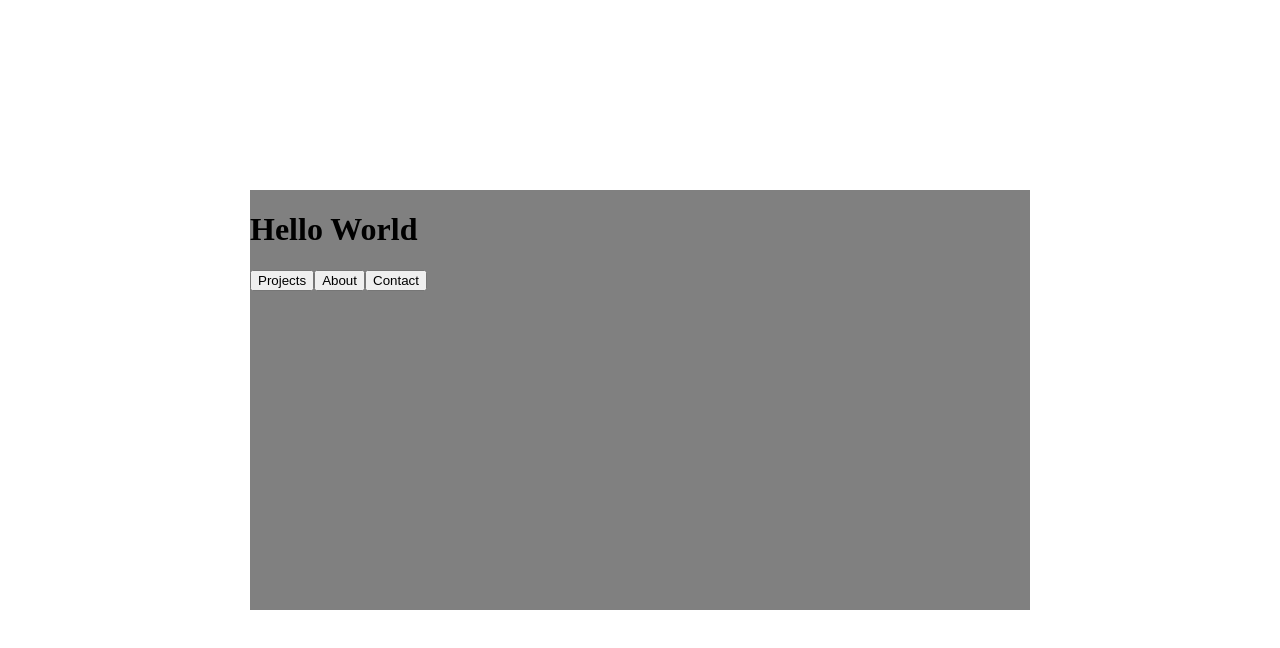
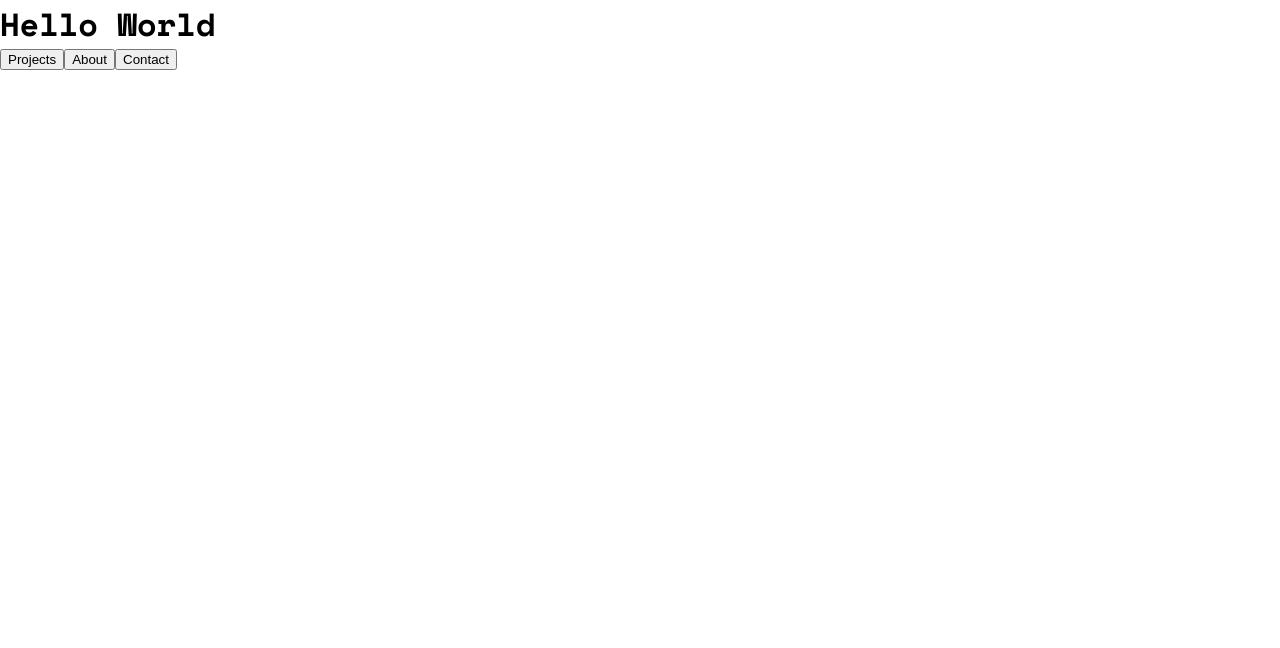
Before and after one commit to TapJc/briansida-portfolio, a React (Vite) app: page / in a window 1280 px wide. Shown: the top 648 px of the page. Built offline with nearby package versions, Linux system fonts and the light colour scheme.

Commit message:
Included CSS variables and updated font styles

```diff
--- a/index.html
+++ b/index.html
@@ -2,7 +2,14 @@
 <html lang="en">
   <head>
     <meta charset="UTF-8" />
-    <link rel="icon" type="image/svg+xml" href="/favicon.svg" />
+
+    <!-- Establish early connections to Google Fonts servers for faster font loading -->
+    <link rel="preconnect" href="https://fonts.googleapis.com">
+    <link rel="preconnect" href="https://fonts.gstatic.com" crossorigin>
+
+    <!-- Load Inter (body) and Space Mono (headings) from Google Fonts -->
+    <link href="https://fonts.googleapis.com/css2?family=Inter:ital,opsz,wght@0,14..32,100..900;1,14..32,100..900&family=Space+Mono:ital,wght@0,400;0,700;1,400;1,700&display=swap" rel="stylesheet">
+
     <meta name="viewport" content="width=device-width, initial-scale=1.0" />
     <title>briansida-portfolio</title>
   </head>
--- a/src/styles/App.module.css
+++ b/src/styles/App.module.css
@@ -5,10 +5,10 @@
   overflow: hidden;
 }
 
-.homePanel {
-  position: absolute;
+.intro {
   display: flex;
   flex-direction: column;
+  position: fixed;
 
   top: 50%;
   left: 50%;
@@ -20,4 +20,43 @@
   max-height: 420px;
 
   background-color: gray;
+  border-radius: 8px;
 }
+
+.introContent {
+  flex: 1;
+  display: flex;
+  flex-direction: column;
+
+  justify-content: space-evenly;
+  padding: 40px 20px;
+}
+
+.introTitleBar {
+  background-color: black;
+  color: white;
+
+  font-size: 2rem;
+  font-weight: bold;
+
+  height: 30px;
+  padding: 0 10px;
+  border-top-left-radius: 8px;
+  border-top-right-radius: 8px;
+}
+
+.name {
+  text-align: center;
+  font-weight: bold;
+}
+
+.tagline {
+  text-align: center;
+  font-size: large;
+}
+
+.nav {
+  display: flex;
+  justify-content: center;
+  column-gap: 30px;
+}
--- a/src/styles/index.css
+++ b/src/styles/index.css
@@ -1,4 +1,34 @@
-body {
+/* Default theme variables — dark mode is the default */
+:root {
+  --color-background: #0f1117;  /* Main page background — deep dark navy */
+  --color-surface: #1a1d2e;     /* Panel and card backgrounds — slightly lighter than background */
+  --color-text: #e8e6df;        /* Primary text — warm off-white, easy on the eyes */
+  --color-text-muted: #8a8780;  /* Secondary text — dimmer for less important info */
+  --color-accent: #e8a87c;      /* Accent color — warm amber for highlights and buttons */
+  --color-border: #2a2d3e;      /* Subtle borders between elements */
+  --font-body: "Inter", sans-serif;
+  --font-heading: "Space Mono", monospace;
+}
+
+/* Light mode overrides — applied when .light class is added to <html> element */
+:root.light {
+  --color-background: #f5f5f0;  /* Warm off-white background */
+  --color-surface: #eaeae4;     /* Slightly darker warm gray for panels */
+  --color-text: #1a1d2e;        /* Dark navy text — mirrors dark mode background */
+  --color-text-muted: #6b6b68;  /* Muted warm gray for secondary text */
+  --color-accent: #c4713a;      /* Deeper amber for sufficient contrast on light background */
+  --color-border: #d4d4cc;      /* Subtle warm gray borders */
+}
+
+h1, h2, h3, p, body {
   margin: 0;
   padding: 0;
 }
+
+body, p {
+  font-family: var(--font-body);
+}
+
+h1, h2, h3 {
+  font-family: var(--font-heading);
+}
```
